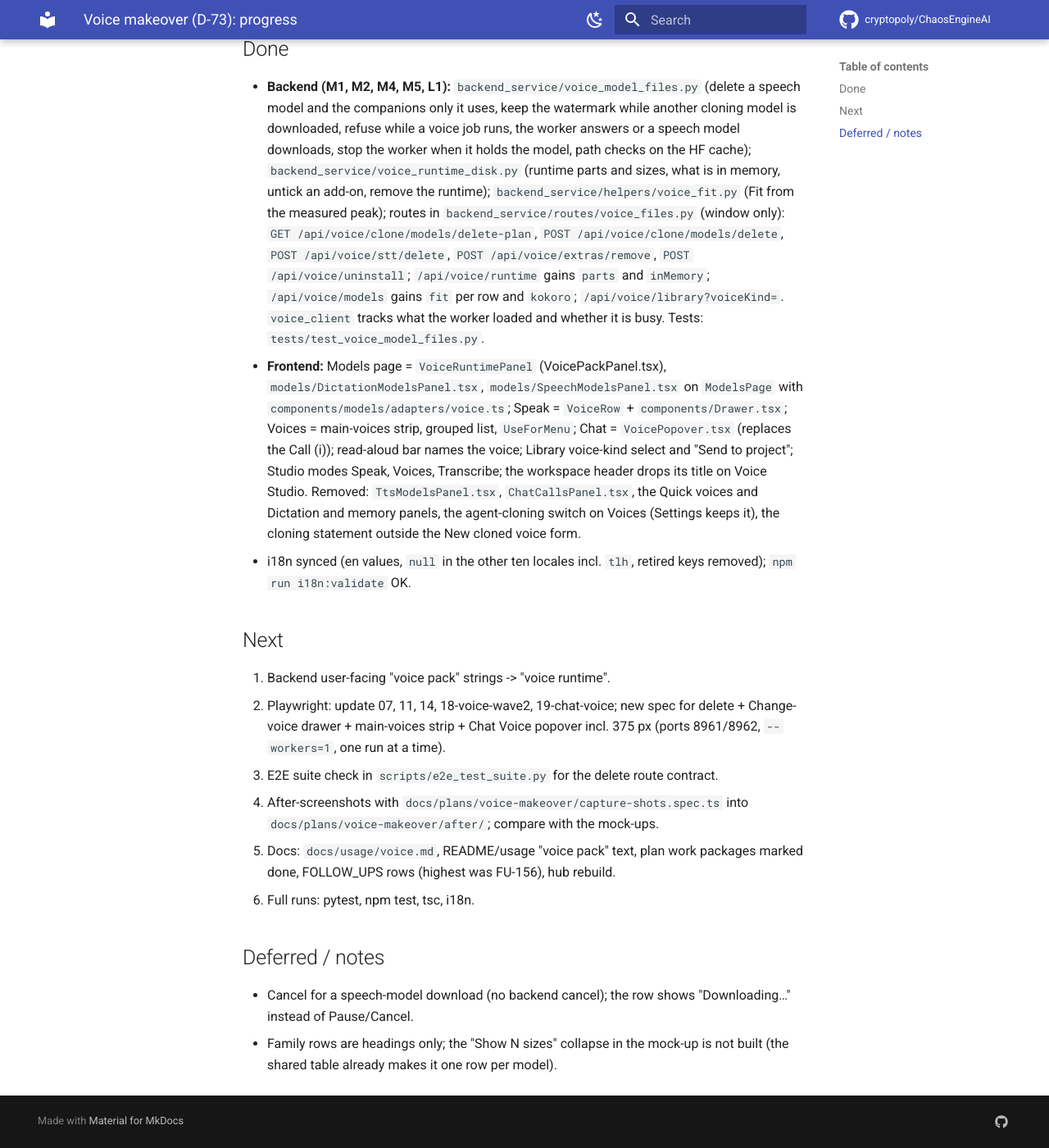
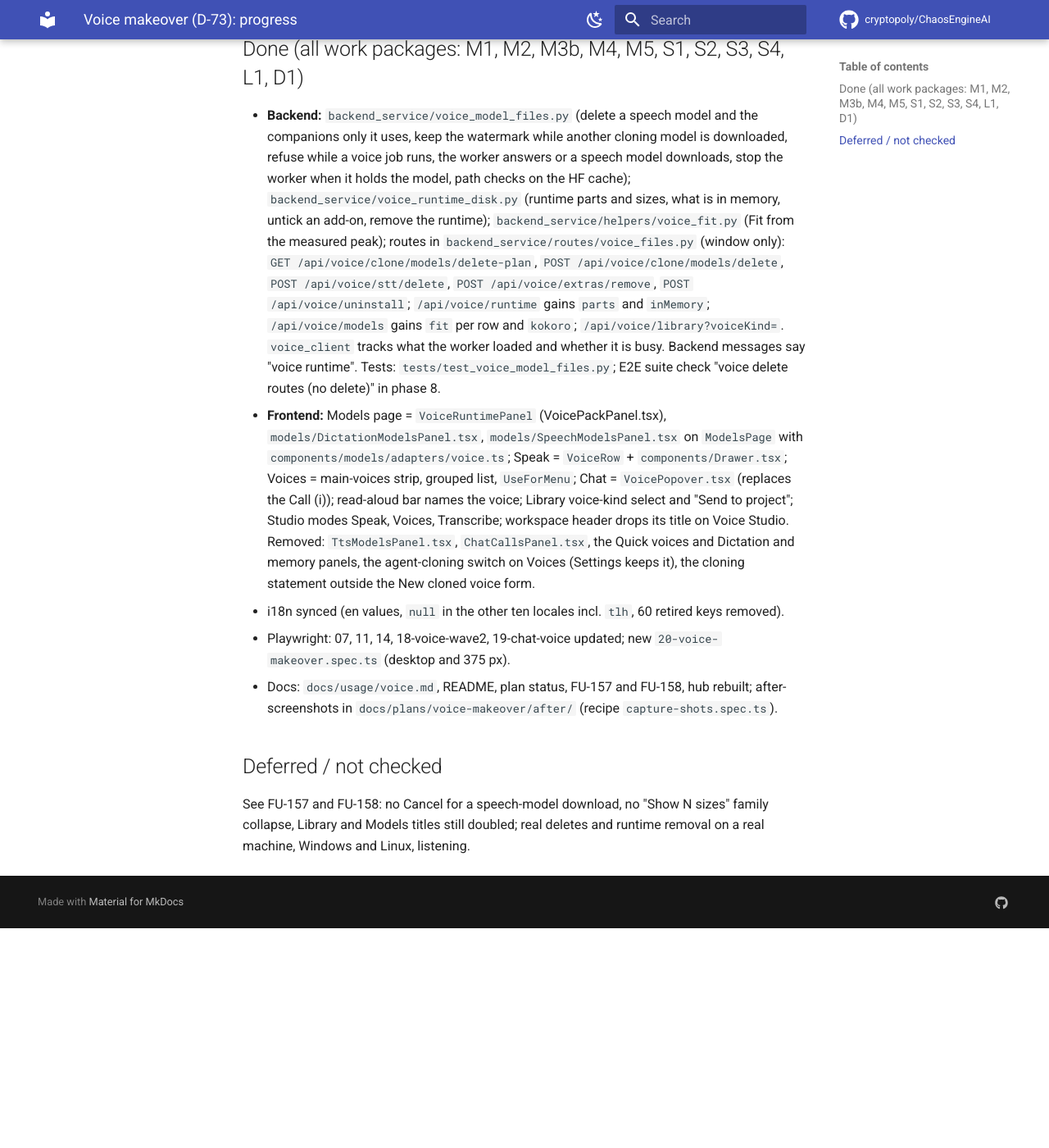
Before and after one commit to cryptopoly/ChaosEngineAI, an MkDocs documentation site: the page built from docs/progress/voice-makeover-progress.md, in a window 1280 px wide and 1400 px high, scrolled down 328 px. Shown: the whole window at 82% size. Built offline with MkDocs 1.6.1 and Material for MkDocs 9.7.7, drawn with Linux system fonts in a browser that asks for light colours; comment, search, counter and statistics services are not loaded; after the commit the page ends 1460 px from its top, so only the background shows below that.

Commit message:
docs(voice): progress file at the end of the makeover

```diff
--- a/docs/progress/voice-makeover-progress.md
+++ b/docs/progress/voice-makeover-progress.md
@@ -2,22 +2,14 @@
 
 Branch `feat/voice-makeover`, cut from `release/v0.10.0` at `221f37d9` (W6 included). Spec: `docs/plans/voice-makeover/plan.md`, `review.md`, `mockups.html`. Owner answers (2026-11-09): the review's defaults on all six (M3b shared table, Chat popover, add-on ticks, Remove runtime, "Voice runtime", modes Speak, Voices, Transcribe).
 
-## Done
+## Done (all work packages: M1, M2, M3b, M4, M5, S1, S2, S3, S4, L1, D1)
 
-- **Backend (M1, M2, M4, M5, L1):** `backend_service/voice_model_files.py` (delete a speech model and the companions only it uses, keep the watermark while another cloning model is downloaded, refuse while a voice job runs, the worker answers or a speech model downloads, stop the worker when it holds the model, path checks on the HF cache); `backend_service/voice_runtime_disk.py` (runtime parts and sizes, what is in memory, untick an add-on, remove the runtime); `backend_service/helpers/voice_fit.py` (Fit from the measured peak); routes in `backend_service/routes/voice_files.py` (window only): `GET /api/voice/clone/models/delete-plan`, `POST /api/voice/clone/models/delete`, `POST /api/voice/stt/delete`, `POST /api/voice/extras/remove`, `POST /api/voice/uninstall`; `/api/voice/runtime` gains `parts` and `inMemory`; `/api/voice/models` gains `fit` per row and `kokoro`; `/api/voice/library?voiceKind=`. `voice_client` tracks what the worker loaded and whether it is busy. Tests: `tests/test_voice_model_files.py`.
-- **Frontend:** Models page = `VoiceRuntimePanel` (VoicePackPanel.tsx), `models/DictationModelsPanel.tsx`, `models/SpeechModelsPanel.tsx` on `ModelsPage` with `components/models/adapters/voice.ts`; Speak = `VoiceRow` + `components/Drawer.tsx`; Voices = main-voices strip, grouped list, `UseForMenu`; Chat = `VoicePopover.tsx` (replaces the Call (i)); read-aloud bar names the voice; Library voice-kind select and "Send to project"; Studio modes Speak, Voices, Transcribe; the workspace header drops its title on Voice Studio. Removed: `TtsModelsPanel.tsx`, `ChatCallsPanel.tsx`, the Quick voices and Dictation and memory panels, the agent-cloning switch on Voices (Settings keeps it), the cloning statement outside the New cloned voice form.
-- i18n synced (en values, `null` in the other ten locales incl. `tlh`, retired keys removed); `npm run i18n:validate` OK.
+- **Backend:** `backend_service/voice_model_files.py` (delete a speech model and the companions only it uses, keep the watermark while another cloning model is downloaded, refuse while a voice job runs, the worker answers or a speech model downloads, stop the worker when it holds the model, path checks on the HF cache); `backend_service/voice_runtime_disk.py` (runtime parts and sizes, what is in memory, untick an add-on, remove the runtime); `backend_service/helpers/voice_fit.py` (Fit from the measured peak); routes in `backend_service/routes/voice_files.py` (window only): `GET /api/voice/clone/models/delete-plan`, `POST /api/voice/clone/models/delete`, `POST /api/voice/stt/delete`, `POST /api/voice/extras/remove`, `POST /api/voice/uninstall`; `/api/voice/runtime` gains `parts` and `inMemory`; `/api/voice/models` gains `fit` per row and `kokoro`; `/api/voice/library?voiceKind=`. `voice_client` tracks what the worker loaded and whether it is busy. Backend messages say "voice runtime". Tests: `tests/test_voice_model_files.py`; E2E suite check "voice delete routes (no delete)" in phase 8.
+- **Frontend:** Models page = `VoiceRuntimePanel` (VoicePackPanel.tsx), `models/DictationModelsPanel.tsx`, `models/SpeechModelsPanel.tsx` on `ModelsPage` with `components/models/adapters/voice.ts`; Speak = `VoiceRow` + `components/Drawer.tsx`; Voices = main-voices strip, grouped list, `UseForMenu`; Chat = `VoicePopover.tsx` (replaces the Call (i)); read-aloud bar names the voice; Library voice-kind select and "Send to project"; Studio modes Speak, Voices, Transcribe; workspace header drops its title on Voice Studio. Removed: `TtsModelsPanel.tsx`, `ChatCallsPanel.tsx`, the Quick voices and Dictation and memory panels, the agent-cloning switch on Voices (Settings keeps it), the cloning statement outside the New cloned voice form.
+- i18n synced (en values, `null` in the other ten locales incl. `tlh`, 60 retired keys removed).
+- Playwright: 07, 11, 14, 18-voice-wave2, 19-chat-voice updated; new `20-voice-makeover.spec.ts` (desktop and 375 px).
+- Docs: `docs/usage/voice.md`, README, plan status, FU-157 and FU-158, hub rebuilt; after-screenshots in `docs/plans/voice-makeover/after/` (recipe `capture-shots.spec.ts`).
 
-## Next
+## Deferred / not checked
 
-1. Backend user-facing "voice pack" strings -> "voice runtime".
-2. Playwright: update 07, 11, 14, 18-voice-wave2, 19-chat-voice; new spec for delete + Change-voice drawer + main-voices strip + Chat Voice popover incl. 375 px (ports 8961/8962, `--workers=1`, one run at a time).
-3. E2E suite check in `scripts/e2e_test_suite.py` for the delete route contract.
-4. After-screenshots with `docs/plans/voice-makeover/capture-shots.spec.ts` into `docs/plans/voice-makeover/after/`; compare with the mock-ups.
-5. Docs: `docs/usage/voice.md`, README/usage "voice pack" text, plan work packages marked done, FOLLOW_UPS rows (highest was FU-156), hub rebuild.
-6. Full runs: pytest, npm test, tsc, i18n.
-
-## Deferred / notes
-
-- Cancel for a speech-model download (no backend cancel); the row shows "Downloading…" instead of Pause/Cancel.
-- Family rows are headings only; the "Show N sizes" collapse in the mock-up is not built (the shared table already makes it one row per model).
+See FU-157 and FU-158: no Cancel for a speech-model download, no "Show N sizes" family collapse, Library and Models titles still doubled; real deletes and runtime removal on a real machine, Windows and Linux, listening.
```
